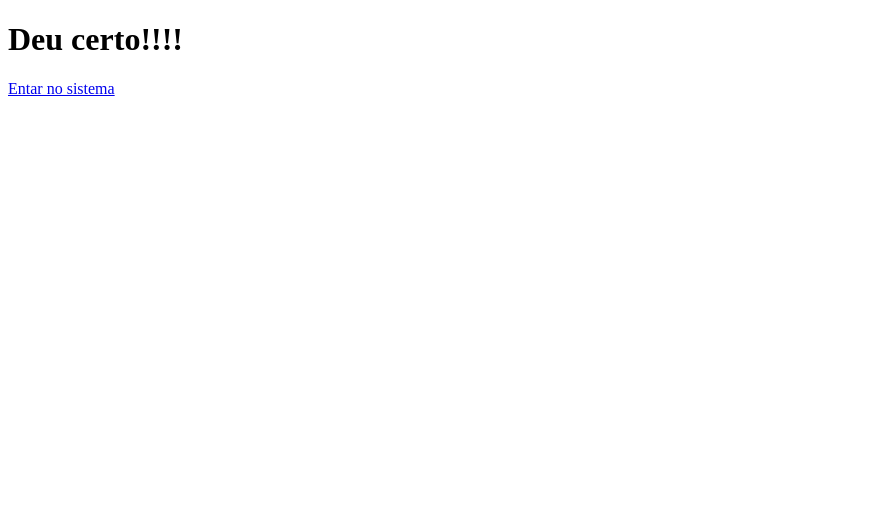
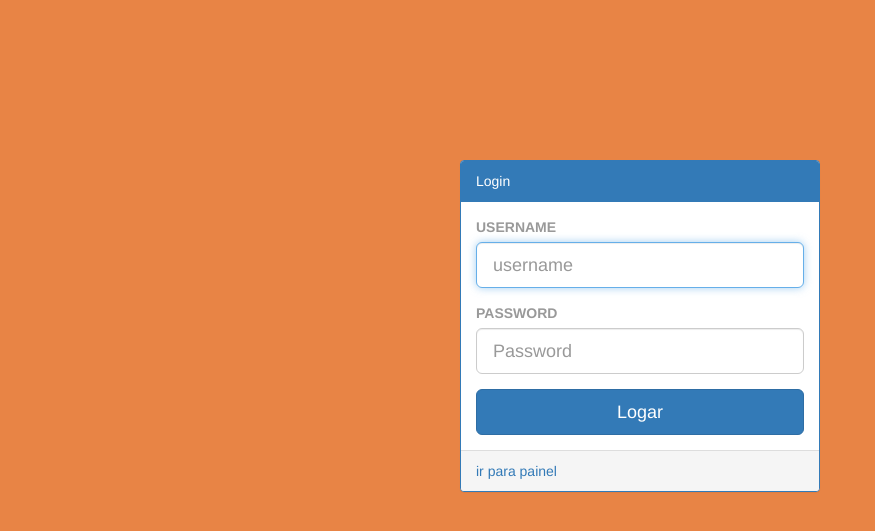
Before and after one commit to pauloupgrad/sistema-django, a Django app: page / in a window 1280 px wide. Shown: the top 531 px of the page, without its empty margins (0-875 px from the left). Run offline with Django 3.2, Linux system fonts and the light colour scheme; some libraries are stand-ins or nearby versions.

Commit message:
css template login com form ok

```diff
--- /dev/null
+++ b/core/static/css/style_login.css
@@ -0,0 +1,3 @@
+body{background-color: #E88445;}
+/*blue = #3B7BC3| azure = #39BAD7 | green = #89BE34 | orange = #E88445 | red = #E3545C |*/
+.label-log{text-transform: uppercase; color: #999;}
--- a/core/templates/core/login.html
+++ b/core/templates/core/login.html
@@ -1,13 +1,41 @@
+{% load staticfiles %}
 <!DOCTYPE html>
 <html>
 <head>
 	<meta charset="utf-8">
 	<meta http-equiv="X-UA-Compatible" content="IE=edge">
+	<link rel="icon" type="image/png" href="{% static 'img/favicon.png' %}">
 	<title>Sistema Administrativo</title>
-	<link rel="stylesheet" href="">
+	 <!-- Bootstrap core CSS     -->
+    <link href="{% static 'assets/css/bootstrap.min.css' %}" rel="stylesheet" />
+	<link rel="stylesheet" href="{% static 'css/style_login.css' %}">
 </head>
 <body>
-	<h1>Deu certo!!!!</h1>
-	<p><a href="{% url 'home' %}" class="btn btn-primary">Entar no sistema</a></p>
+	 <div class="container">
+	 <div class="row">
+	 <div class="col-md-4 col-md-offset-4">
+	 <br/><br/><br/><br/><br/><br/><br/><br/>
+	      <div class="panel panel-primary">
+	      <div class="panel-heading">Login</div>
+		       <div class="panel-body">
+				      <form method="POST" action="">
+				      <div class="form-group">
+					        <label for="inname" class="label-log">Username</label>
+					        <input type="text" name="username" id="inname" class="form-control input-lg" placeholder="username" required autofocus>
+				        </div>
+				        <div class="form-group">
+					        <label for="inPass" class="label-log">Password</label>
+					        <input type="password" name="password" id="inPass" class="form-control input-lg" placeholder="Password" required>
+				        </div>
+				           <button class="btn btn-lg btn-primary btn-block" type="submit">Logar</button>
+				      </form>
+		       </div>
+		       <div class="panel-footer">
+		       	<a href="{% url 'home' %}">ir para painel</a>
+		       </div>
+	     </div>
+	 </div>
+	 </div>
+    </div> <!-- /container -->
 </body>
 </html>
--- a/core/templates/core/modelo.html
+++ b/core/templates/core/modelo.html
@@ -1,5 +1,6 @@
-{%extends 'base.html'%}
-{%block title%}Sitema Administrativo{%endblock%}
+{% extends 'core/base.html' %}
+{% load staticfiles %}
+{%block title%}Titulo{%endblock%}
 
 {%block main%}
 
--- a/core/templates/core/perfil.html
+++ b/core/templates/core/perfil.html
@@ -1,5 +1,6 @@
 {% extends 'core/base.html' %}
 {% load staticfiles %}
+{%block title%}Atualizar Perfil{%endblock%}
 {%block main%}
 <div class="col-md-12">
 	    <div class="card">
```
